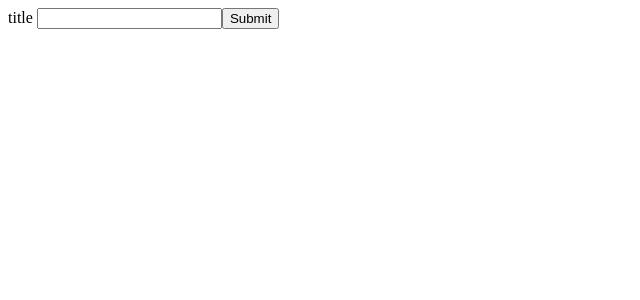
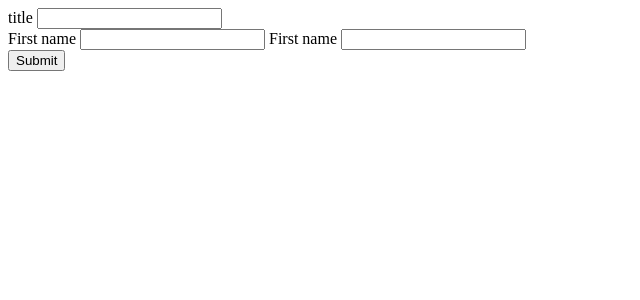
Before and after one commit to Ris-gupta/mouseflow, an Angular app: page / in a window 1280 px wide. Shown: the top 300 px of the page, without its empty margins (0-640 px from the left). Built offline with nearby package versions, Linux system fonts and the light colour scheme.

Commit message:
add form

```diff
--- a/src/app/app.component.html
+++ b/src/app/app.component.html
@@ -1,3 +1,8 @@
 title
 <input type="text" >
+<form action="">
+   First name <input type="text" name="firstname">
+   First name <input type="text" name="lastname">
+
+</form>
 <button (click)="console()">Submit</button>
```
